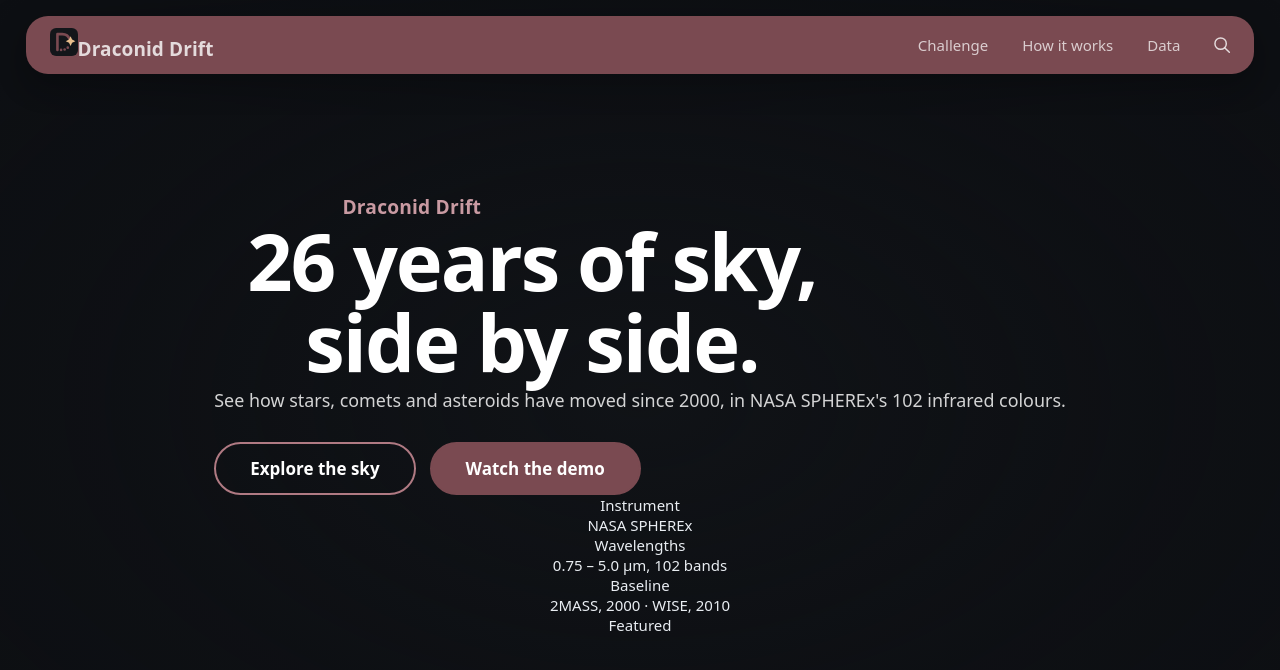
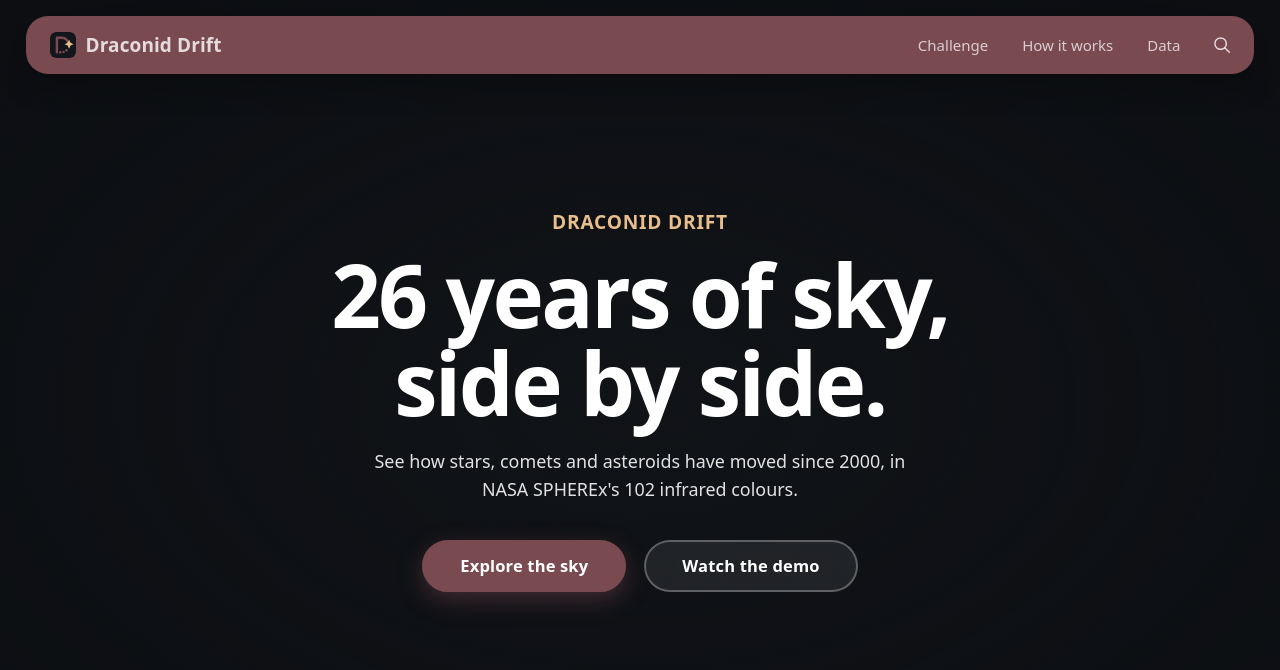
Before and after one commit to AryanSharma238/Draconid-Drift, a Svelte app in the folder frontend/: page / in a window 1280 px wide. Shown: the top 670 px of the page. Built offline with nearby package versions, Linux system fonts and the light colour scheme; no server answers.

Commit message:
Fix UI spacing: remove unstyled metadata clump and align top bar brand

```diff
--- a/frontend/src/App.svelte
+++ b/frontend/src/App.svelte
@@ -25,20 +25,14 @@
   <section id="land">
     <div class="lhero">
       <p class="brand">Draconid Drift</p>
-      <h1>26 years of sky, <br>side by side.</h1>
+      <h1>26 years of sky,<br>side by side.</h1>
       <p class="sub">See how stars, comets and asteroids have moved since 2000, in NASA SPHEREx's 102 infrared colours.</p>
       <div class="cta"><button id="exploreBtn" type="button">Explore the sky</button><button id="demoBtn" type="button">Watch the demo</button></div>
     </div>
-    <dl class="lcol">
-      <div><dt>Instrument</dt><dd>NASA SPHEREx</dd></div>
-      <div><dt>Wavelengths</dt><dd>0.75 – 5.0 µm, 102 bands</dd></div>
-      <div><dt>Baseline</dt><dd>2MASS, 2000 · WISE, 2010</dd></div>
-      <div class="starts"><dt>Featured</dt><dd id="startList"></dd></div>
-    </dl>
   </section>
 
   <header id="bar">
-    <button id="brand" type="button"><img src="/icons/favicon.svg" alt="" width="28" height="28">Draconid Drift</button>
+    <button id="brand" type="button"><img src="/icons/favicon.svg" alt="" width="26" height="26"><span>Draconid Drift</span></button>
     <nav>
       <button class="navb" data-page="challenge" type="button">Challenge</button>
       <button class="navb" data-page="how" type="button">How it works</button>
--- a/frontend/src/app.css
+++ b/frontend/src/app.css
@@ -27,7 +27,8 @@ button:focus-visible,input:focus-visible,#track:focus-visible{outline:2px solid
 
 /* ---------- top bar ---------- */
 #bar{position:absolute;left:clamp(14px,2vw,28px);right:clamp(14px,2vw,28px);top:16px;height:58px;padding:0 10px 0 24px;display:flex;align-items:center;justify-content:space-between;z-index:30;border-radius:22px;background:#7A4A51;color:rgba(255,255,255,.8);box-shadow:0 10px 30px rgba(0,0,0,.25);transition:opacity .45s ease}
-#brand{font-family:var(--display);font-size:20px;font-weight:700;letter-spacing:.005em;padding:8px 0}
+#brand{font-family:var(--display);font-size:20px;font-weight:700;letter-spacing:.005em;padding:8px 0;display:flex;align-items:center;gap:10px}
+#brand img{border-radius:6px;display:block}
 nav{display:flex;align-items:center;gap:6px}
 #bar .navb{font-size:15px;padding:10px 14px;color:rgba(255,255,255,.72);transition:color .2s}
 #bar .navb:hover,#bar .navb.on{color:#fff}
@@ -226,16 +227,18 @@ body{font-size:15px}
 @media (max-width:760px){#bar .navb[data-page="how"],#bar .navb[data-page="data"]{display:none}}
 
 /* landing: title over the spinning sky */
-#land{position:absolute;inset:0;z-index:35;display:flex;flex-direction:column;align-items:center;justify-content:center;text-align:center;gap:18px;padding:24px;
-  background:radial-gradient(ellipse at center,rgba(19,22,26,.55),rgba(19,22,26,.15) 60%,transparent);transition:opacity .8s ease}
-#land h1{font-size:clamp(44px,8vw,112px);font-weight:800;letter-spacing:-.02em;line-height:1;color:#fff}
-#land p{font-size:clamp(16px,1.6vw,21px);color:rgba(255,255,255,.86);max-width:36ch}
-#land .cta{display:flex;gap:14px;margin-top:14px}
-#land button{font:600 17px/1 var(--display,inherit);padding:16px 34px;border-radius:999px;cursor:pointer;transition:background .2s,color .2s,transform .2s}
-#demoBtn{background:#7A4A51;color:#fff;border:2px solid #7A4A51}
-#demoBtn:hover{background:#8d5760;border-color:#8d5760}
-#exploreBtn{background:transparent;color:#fff;border:2px solid #b07a83}
-#exploreBtn:hover{background:rgba(122,74,81,.25)}
+#land{position:absolute;inset:0;z-index:35;display:flex;flex-direction:column;align-items:center;justify-content:center;text-align:center;padding:clamp(40px,8vh,80px) 24px;
+  background:radial-gradient(ellipse at center,rgba(19,22,26,.65),rgba(19,22,26,.2) 65%,transparent);transition:opacity .8s ease;pointer-events:none}
+#land .lhero{display:flex;flex-direction:column;align-items:center;pointer-events:auto;max-width:860px}
+#land .brand{margin:0 0 16px;font-size:clamp(16px,1.5vw,20px);font-weight:700;letter-spacing:.04em;text-transform:uppercase;color:#e8be8c}
+#land h1{font-size:clamp(44px,6.8vw,96px);font-weight:800;letter-spacing:-.03em;line-height:1.02;color:#fff;margin:0 0 20px;text-wrap:balance}
+#land .sub{font-size:clamp(16px,1.4vw,20px);line-height:1.55;color:rgba(255,255,255,.88);max-width:54ch;margin:0 auto}
+#land .cta{display:flex;align-items:center;justify-content:center;gap:18px;margin-top:36px}
+#land button{font:600 16.5px/1 var(--display,inherit);padding:16px 36px;border-radius:999px;cursor:pointer;transition:background .2s,transform .2s,box-shadow .2s;letter-spacing:.01em}
+#exploreBtn{background:#7A4A51;color:#fff;border:2px solid #7A4A51;box-shadow:0 8px 24px rgba(122,74,81,.45)}
+#exploreBtn:hover{background:#8d5760;border-color:#8d5760;transform:translateY(-2px);box-shadow:0 12px 28px rgba(122,74,81,.6)}
+#demoBtn{background:rgba(255,255,255,.08);color:#fff;border:2px solid rgba(255,255,255,.28);backdrop-filter:blur(10px)}
+#demoBtn:hover{background:rgba(255,255,255,.16);border-color:#fff;transform:translateY(-2px)}
 #land button:focus-visible{outline:2px solid #fff;outline-offset:3px}
 #app.landing #bar{z-index:40}
 #app:not(.landing) #land{opacity:0;pointer-events:none}
@@ -322,12 +325,6 @@ body{font-size:15px}
 #info .spec svg{width:100%;height:110px;flex:none;display:block}
 #info .spec .specnote{position:static;margin-top:6px;font-size:12px;line-height:1.35;color:var(--dim)}
 
-#land{gap:0}
-#land h1{font-size:clamp(40px,6.2vw,92px);font-weight:800;letter-spacing:-.025em;line-height:1.02;max-width:14ch}
-#land .brand{margin-top:28px;font-size:clamp(17px,1.5vw,21px);font-weight:700;letter-spacing:.01em;color:#c99aa2}
-#land .sub{margin-top:6px;font-size:clamp(16px,1.4vw,20px);color:rgba(255,255,255,.82)}
-#land .cta{margin-top:30px}
-#land .sub{max-width:none;white-space:nowrap}
 
 #cmpBtn{position:absolute;top:20px;right:20px;z-index:3;width:40px;height:40px;padding:0;display:grid;place-items:center;border-radius:12px}
 #cmpBtn[aria-pressed=true] svg path{stroke:#fff}
```
Also changed, not shown: 4 other files (tests, documents, lock files or other folders).
